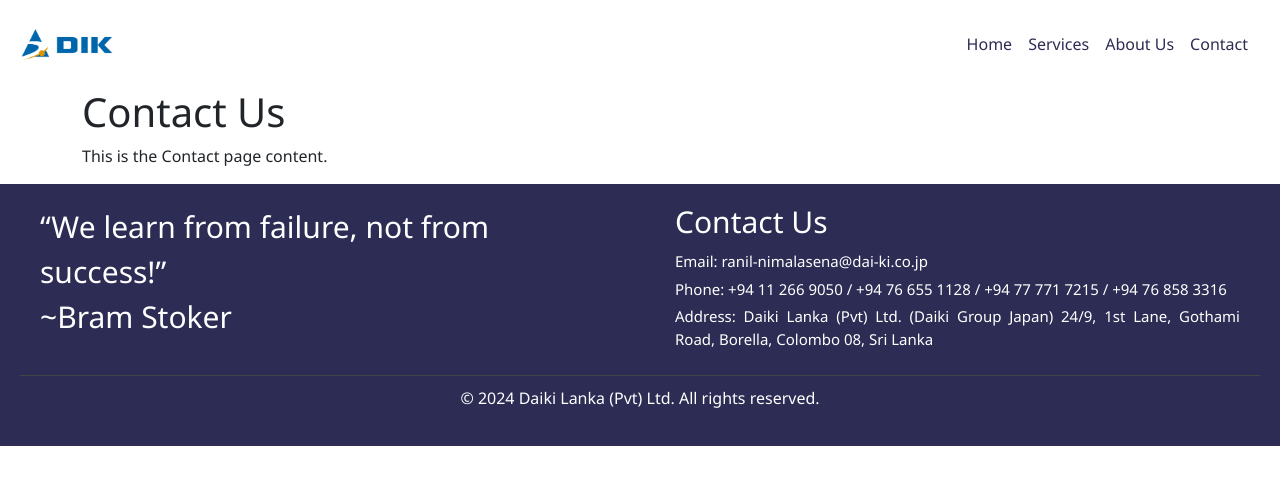
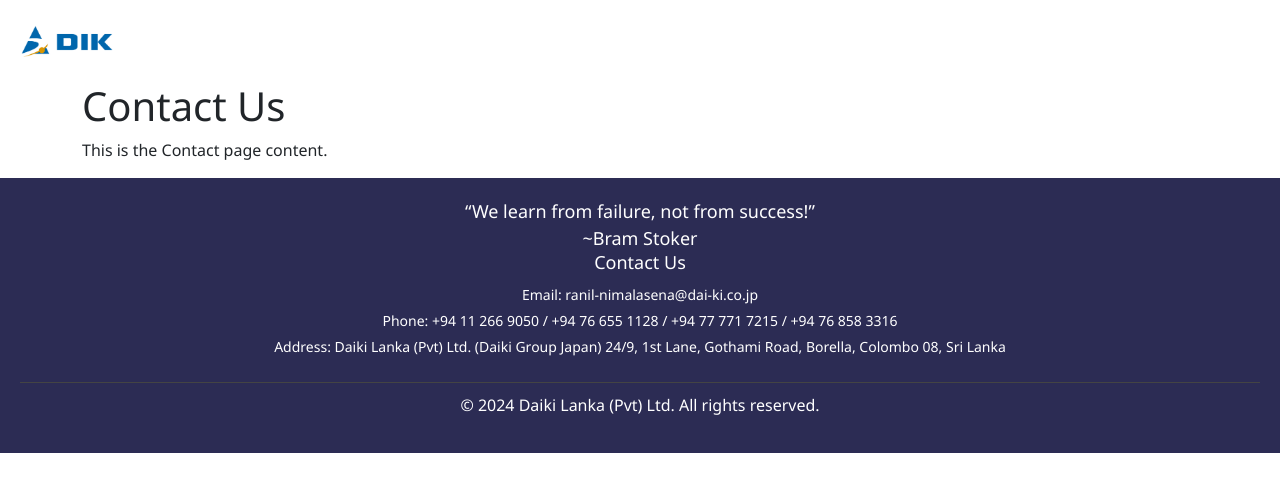
Before and after one commit to Rashini1998/Daiki-Website, a React (Create React App) app in the folder daiki-website/: page /contact in a window 1280 px wide. Shown: the top 492 px of the page. Built offline with nearby package versions, Linux system fonts and the light colour scheme.

Commit message:
add responsiveness

```diff
--- a/daiki-website/src/App.css
+++ b/daiki-website/src/App.css
@@ -15,6 +15,10 @@
   border: none;
   color: white;
   font-family:'Segoe UI', Tahoma, Geneva, Verdana, sans-serif
+}
+
+.navbar-collapse {
+  display: flex !important;
 }
 
 .logo {
@@ -53,6 +57,10 @@ footer {
     display: none;
   }
 
+  .offcanvas {
+    display: block;
+  }
+
   .offcanvas-end .navbar-nav {
     display: block;
   }
--- a/daiki-website/src/components/Navbar.js
+++ b/daiki-website/src/components/Navbar.js
@@ -1,3 +1,80 @@
+// import React, { useState } from 'react';
+// import { Link } from 'react-router-dom';
+// import 'bootstrap/dist/css/bootstrap.min.css';
+// import 'bootstrap-icons/font/bootstrap-icons.css';
+
+// const Navbar = () => {
+//   const [isOpen, setIsOpen] = useState(false);
+
+//   const toggleOffcanvas = () => {
+//     setIsOpen(!isOpen);
+//   };
+
+//   return (
+//     <>
+//       <nav className="navbar navbar-expand-lg navbar-light bg-white">
+//         <div className="container-fluid d-flex align-items-center">
+//           <button
+//             className="navbar-toggler"
+//             type="button"
+//             onClick={toggleOffcanvas}
+//             aria-controls="offcanvasNavbar"
+//             aria-expanded={isOpen}
+//             aria-label="Toggle navigation"
+//           >
+//             <span className="navbar-toggler-icon"></span>
+//           </button>
+//           <div className="collapse navbar-collapse">
+//             <ul className="navbar-nav ms-auto">
+//               <li className="nav-item">
+//                 <Link className="nav-link" to="/">Home</Link>
+//               </li>
+//               <li className="nav-item">
+//                 <Link className="nav-link" to="/services">Services</Link>
+//               </li>
+//               <li className="nav-item">
+//                 <Link className="nav-link" to="/about">About Us</Link>
+//               </li>
+//               <li className="nav-item">
+//                 <Link className="nav-link" to="/contact">Contact</Link>
+//               </li>
+//             </ul>
+//           </div>
+//         </div>
+//       </nav>
+
+//       <div className={`offcanvas offcanvas-end ${isOpen ? 'show' : ''}`} tabIndex="-1" id="offcanvasNavbar">
+//         <div className="offcanvas-header">
+//           <button
+//             type="button"
+//             className="btn-close text-reset"
+//             aria-label="Close"
+//             onClick={toggleOffcanvas}
+//           ></button>
+//         </div>
+//         <div className="offcanvas-body">
+//           <ul className="navbar-nav justify-content-end flex-grow-1 pe-3">
+//             <li className="nav-item">
+//               <Link className="nav-link" to="/" onClick={toggleOffcanvas}>Home</Link>
+//             </li>
+//             <li className="nav-item">
+//               <Link className="nav-link" to="/services" onClick={toggleOffcanvas}>Services</Link>
+//             </li>
+//             <li className="nav-item">
+//               <Link className="nav-link" to="/about" onClick={toggleOffcanvas}>About Us</Link>
+//             </li>
+//             <li className="nav-item">
+//               <Link className="nav-link" to="/contact" onClick={toggleOffcanvas}>Contact</Link>
+//             </li>
+//           </ul>
+//         </div>
+//       </div>
+//     </>
+//   );
+// };
+
+// export default Navbar;
+
 import React, { useState } from 'react';
 import { Link } from 'react-router-dom';
 import 'bootstrap/dist/css/bootstrap.min.css';
@@ -13,7 +90,7 @@ const Navbar = () => {
   return (
     <>
       <nav className="navbar navbar-expand-lg navbar-light bg-white">
-        <div className="container-fluid d-flex align-items-center">
+        <div className="container-fluid">
           <button
             className="navbar-toggler"
             type="button"
@@ -24,25 +101,6 @@ const Navbar = () => {
           >
             <span className="navbar-toggler-icon"></span>
           </button>
-          <div className="collapse navbar-collapse">
-            <ul className="navbar-nav ms-auto">
-              <li className="nav-item">
-                <Link className="nav-link" to="/">Home</Link>
-              </li>
-              <li className="nav-item">
-                <Link className="nav-link" to="/services">Services</Link>
-              </li>
-              <li className="nav-item">
-                <Link className="nav-link" to="/about">About Us</Link>
-              </li>
-              <li className="nav-item">
-                <Link className="nav-link" to="/contact">Contact</Link>
-              </li>
-            </ul>
-          </div>
-        </div>
-      </nav>
-
           <div className={`offcanvas offcanvas-end ${isOpen ? 'show' : ''}`} tabIndex="-1" id="offcanvasNavbar">
             <div className="offcanvas-header">
               <button
@@ -69,6 +127,8 @@ const Navbar = () => {
               </ul>
             </div>
           </div>
+        </div>
+      </nav>
     </>
   );
 };
--- a/daiki-website/src/css/Footer.css
+++ b/daiki-website/src/css/Footer.css
@@ -6,45 +6,39 @@
 
 .footer-content {
   display: flex;
-    justify-content: space-between;
-    max-width: 1200px;
-    margin: 0 auto;
+  flex-direction: column;
+  align-items: center;
+  padding: 0 20px;
 }
 
 .footer-quote {
-    flex: 1;
-    text-align: left;
-    padding-right: 20px;
+  text-align: center;
+  padding-right: 0;
 }
 
 .footer-quote p {
   margin: 0;
-    font-size: 30px;
+  font-size: 18px;
 }
 
 .footer-contact {
-    flex: 1;
-    text-align: right;
-    padding-left: 50px;
+  text-align: center;
+  padding-left: 0;
 }
 
 .footer-contact h4 {
-    font-size: 30px;
+  font-size: 18px;
   margin-bottom: 10px;
-    text-align: justify;
-    font-family:'Segoe UI', Tahoma, Geneva, Verdana, sans-serif;
 }
 
 .footer-contact p {
   margin: 5px 0;
-    text-align: justify;
-    font-size: 15px;
-    font-family:'Segoe UI', Tahoma, Geneva, Verdana, sans-serif;
+  font-size: 14px;
 }
 
 .footer-bottom {
   text-align: center;
   margin-top: 20px;
-    border-top: 1px solid #444; /* Optional: Adds a line above the copyright */
+  border-top: 1px solid #444;
   padding-top: 10px;
 }
--- a/daiki-website/src/css/Home.css
+++ b/daiki-website/src/css/Home.css
@@ -7,7 +7,9 @@
 
 .banner {
     width: 100%;
-    height: 400px;
+    /* height: 400px; */
+    height: auto;
+    min-height: 400px;
     overflow: hidden;
     position: relative;
 }
@@ -37,8 +39,10 @@
 }
 
 .banner-text-main {
-    font-size: 50px;
-    white-space: nowrap;
+    /* font-size: 50px; */
+    font-size: 3vw;
+    /* white-space: nowrap; */
+    white-space: normal;
     font-family: 'Segoe UI', Tahoma, Geneva, Verdana, sans-serif;
 }
 
@@ -320,7 +324,8 @@
 /* Media Queries for responsiveness */
 @media (max-width: 768px) {
     .banner-text-main {
-        font-size: 25px;
+        /* font-size: 25px; */
+        font-size: 5vw;
     }
 
     .banner-text-small {
@@ -369,7 +374,8 @@
 
 @media (max-width: 480px) {
     .banner-text-main {
-        font-size: 20px;
+        /* font-size: 20px; */
+        font-size: 7vw;
     }
 
     .banner-text-small {
```
Lines whose indentation alone changed are shown as unchanged.
